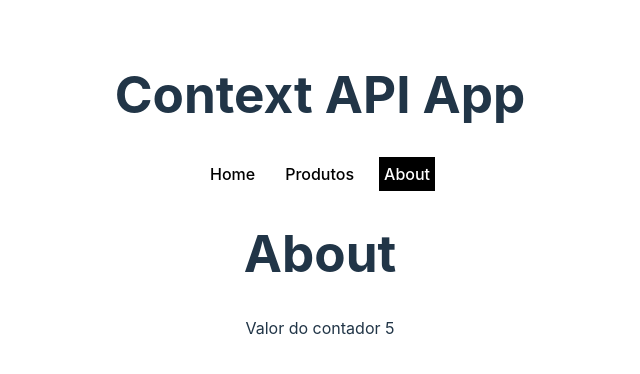
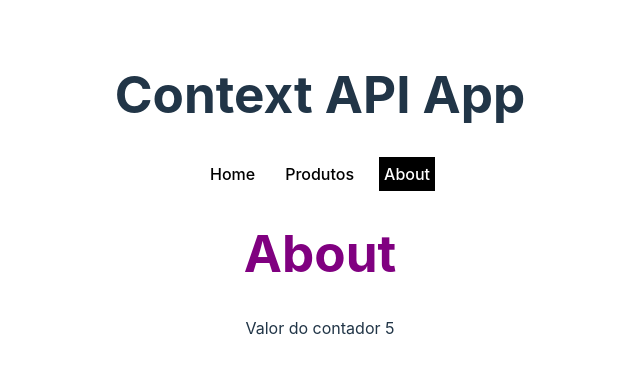
Before and after one commit to heliohdd/context-api-app, a React (Vite) app: page /about in a window 1280 px wide. Shown: the top 374 px of the page, without its empty margins (320-960 px from the left). Built offline with nearby package versions, Linux system fonts and the light colour scheme.

Commit message:
Alterando contexto relacionado a acoes

```diff
--- a/src/context/TitleColorContext.jsx
+++ b/src/context/TitleColorContext.jsx
@@ -3,13 +3,24 @@
 export const TitleColorContext = createContext();
 
 export const titleColorReducer = (state, action) => {
-  //switch
+  switch (action.type) {
+    case "RED":
+      return { ...state, color: "red" };
+    case "BLUE":
+      return { ...state, color: "blue" };
+    default:
+      return state;
+  }
 };
 
 export const TitleColorContextProvider = ({ children }) => {
   const [state, dispatch] = useReducer(titleColorReducer, { color: "purple" });
 
-  console.log("Title color context: ", state)
+  console.log("Title color context: ", state);
 
-  return <TitleColorContext.Provider value={{...state}} >{children}</TitleColorContext.Provider>;
+  return (
+    <TitleColorContext.Provider value={{ ...state, dispatch }}>
+      {children}
+    </TitleColorContext.Provider>
+  );
 };
--- a/src/pages/About.jsx
+++ b/src/pages/About.jsx
@@ -2,14 +2,17 @@
 // import { CounterContext } from "../context/CounterContext";
 
 import { useCounterContext } from "../hooks/useCounterContext";
+import { useTitleColorContext } from "../hooks/useTitleColorContext";
 
 const About = () => {
   // const { counter, setCounter } = useContext(CounterContext);
   const { counter } = useCounterContext();
 
+  const { color } = useTitleColorContext();
+
   return (
     <div>
-      <h1>About</h1>
+      <h1 style={{ color: color }}>About</h1>
       <p>Valor do contador {counter}</p>
     </div>
   );
--- a/src/pages/Home.jsx
+++ b/src/pages/Home.jsx
@@ -10,14 +10,23 @@
   // const { counter } = useContext(CounterContext);
   const { counter } = useCounterContext();
 
-  const { color } = useTitleColorContext();
-  console.log("Conferir valor color:", color)
+  const { color, dispatch } = useTitleColorContext();
+
+  console.log("Conferir valor color:", color);
+
+  const setTitleColor = (color) => {
+    dispatch({ type: color });
+  };
 
   return (
     <div>
-      <h1 style={{color: color}} >Home</h1>
+      <h1 style={{ color: color }}>Home</h1>
       <p>Valor do contador: {counter}</p>
       <ChangeCounter />
+      <div>
+        <button onClick={() => setTitleColor("RED")}>Vermelho</button>
+        <button onClick={() => setTitleColor("BLUE")}>Azul</button>
+      </div>
     </div>
   );
 };
```
